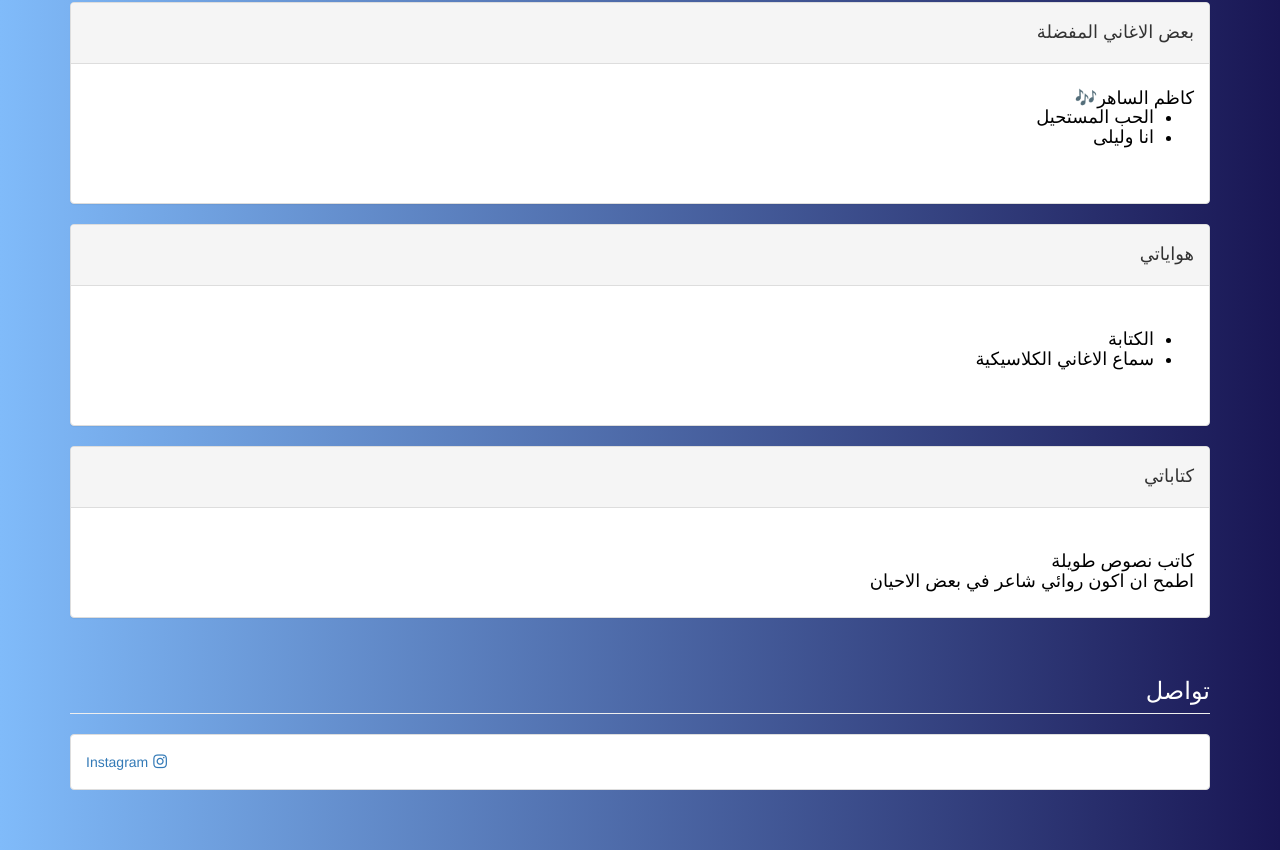
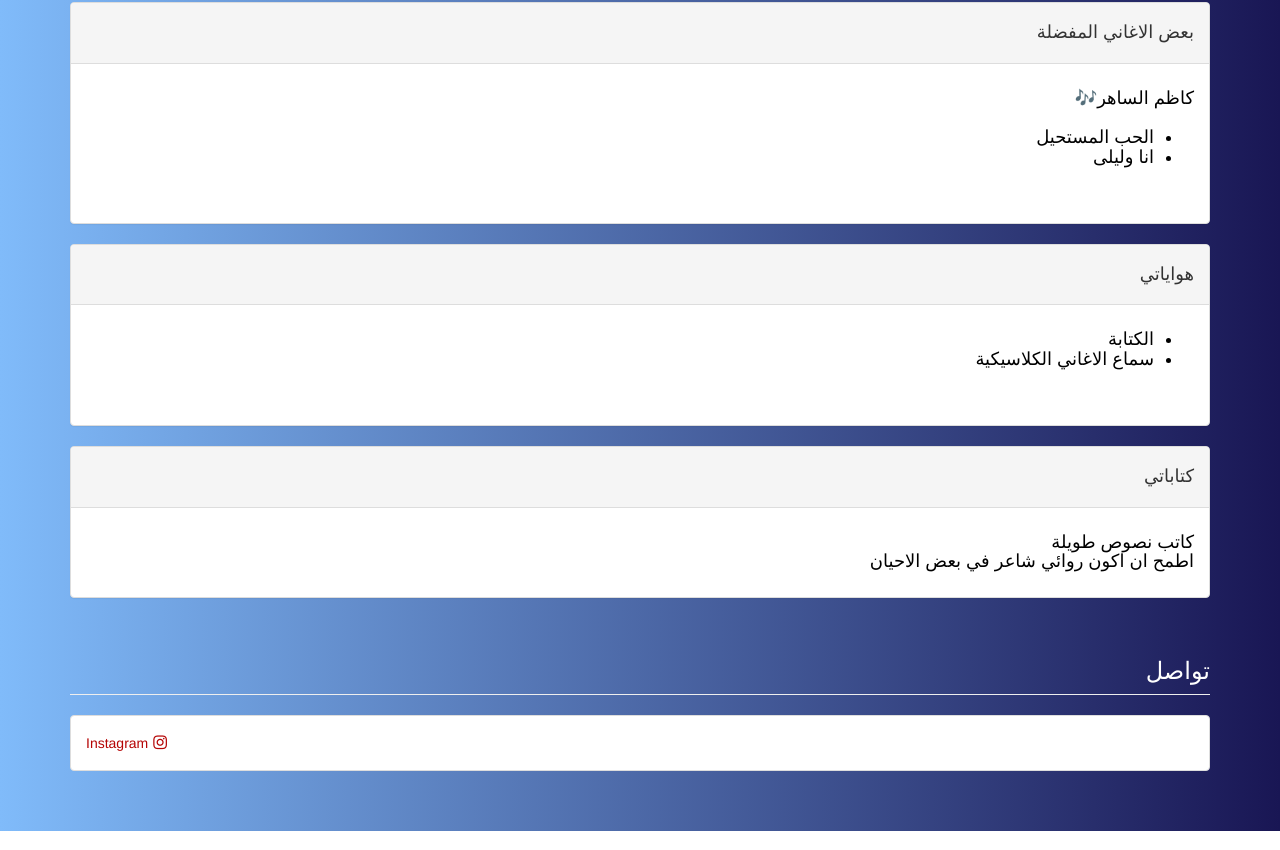
Before and after one commit to arkan-gazi/arkan-gazi.github.io, a plain HTML site: page index.html in a window 1280 px wide. Shown: the part 798-1648 px from the top of the page. Drawn offline with Linux system fonts and the light colour scheme.

Commit message:
changed style

```diff
--- a/style/indexStyle.css
+++ b/style/indexStyle.css
@@ -50,7 +50,7 @@ font-family: "American Typewriter", serif;
     list-style-type: none;
     padding: 17px 15px;
     display: block;
-    color: #337ab7 !important;
+    color: #b50404 !important;
     text-align: left;
 }
 
```
Also changed, not shown: index.html (+1 -4 lines).
